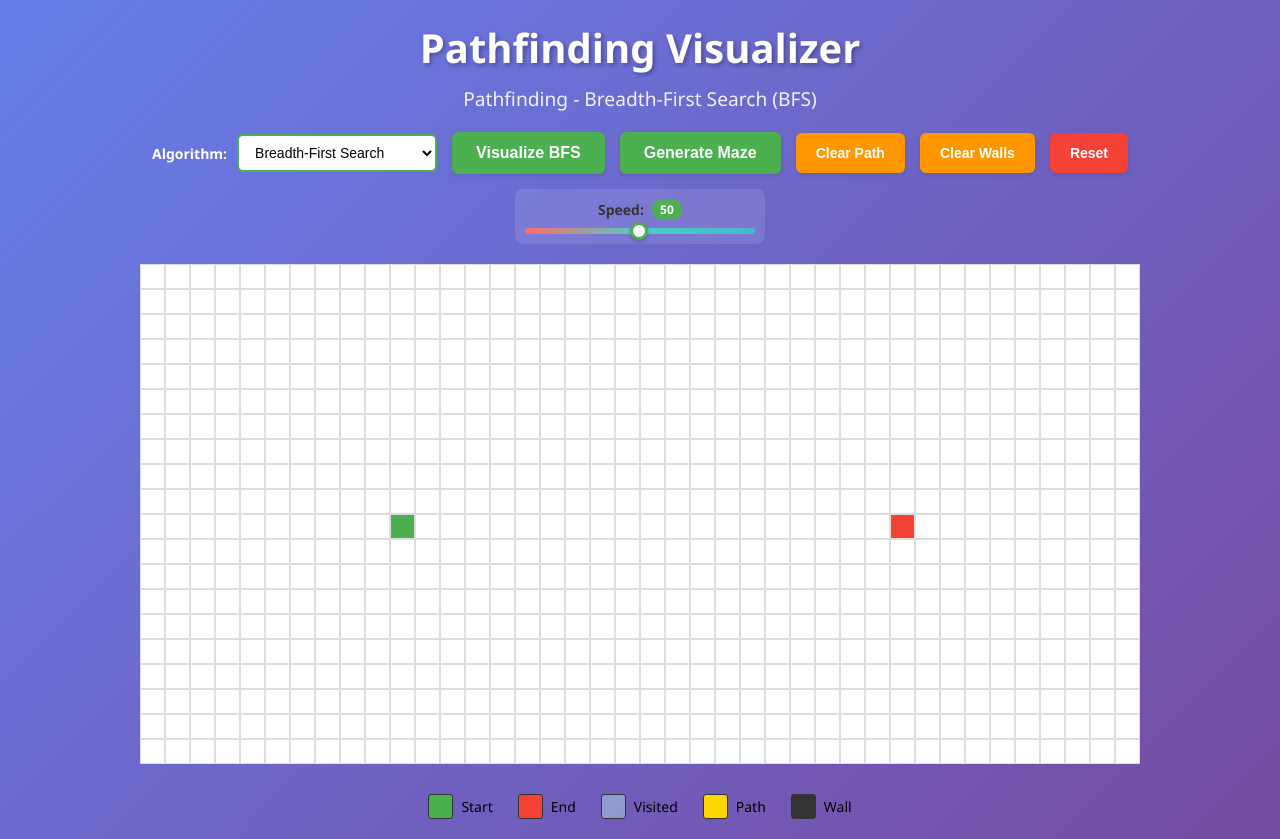
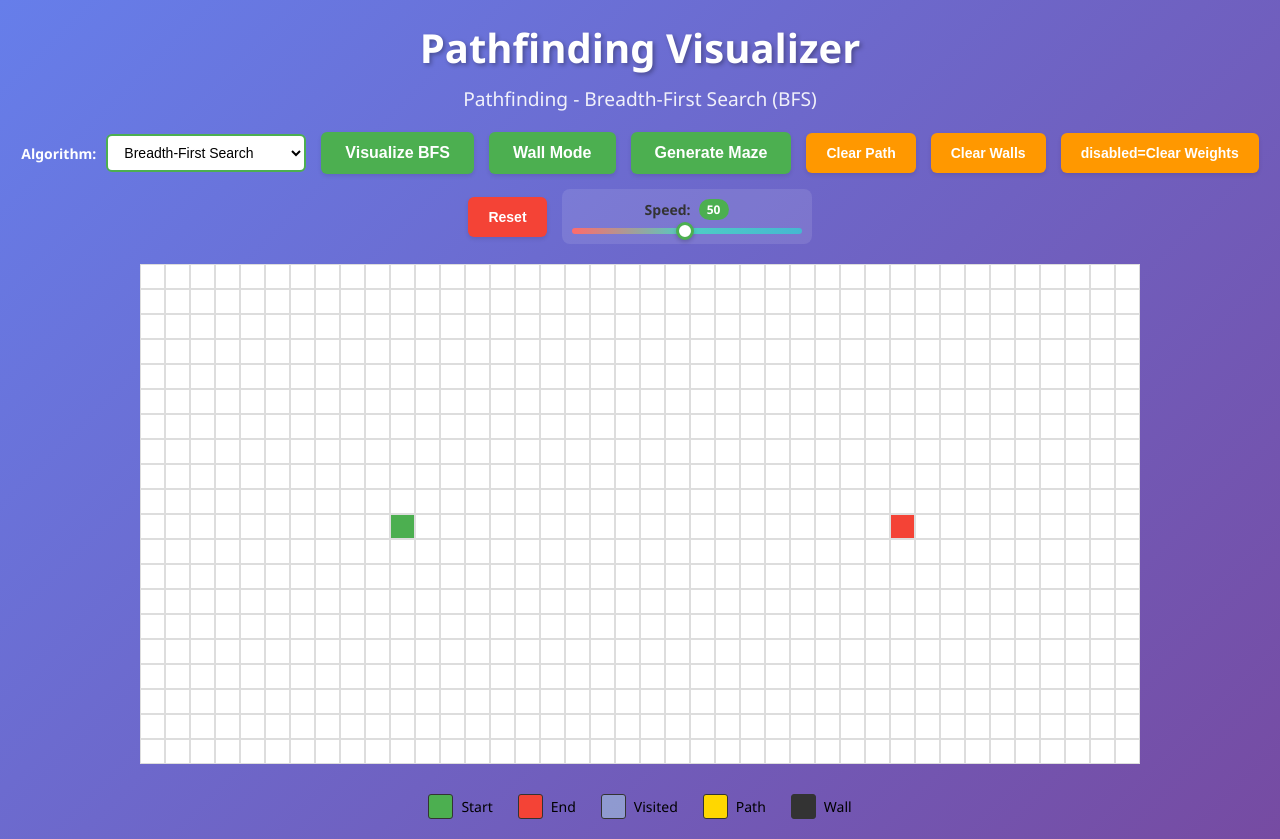
Before and after one commit to sagrvma/algorithm-visualizer, a React app: page / in a window 1280 px wide. Built offline with nearby package versions, Linux system fonts and the light colour scheme; the HTML template or start-up script is replaced by a standard one.

Commit message:
added weight handling functionality and clear weight functionality to Visualizer

```diff
--- a/src/features/pathfinding/PathfindingVisualizer.tsx
+++ b/src/features/pathfinding/PathfindingVisualizer.tsx
@@ -18,6 +18,7 @@ const PathFindingVisualizer = () => {
   const [algorithm, setAlgorithm] = useState<
     "BFS" | "DIJKSTRA" | "ASTAR" | "DFS"
   >("BFS");
+  const [isWeightMode, setIsWeightMode] = useState<boolean>(false);
 
   //ALGORITHM CHANGE HANDLER
   const handleAlgorithmChange = (e: React.ChangeEvent<HTMLSelectElement>) => {
@@ -45,6 +46,11 @@ const PathFindingVisualizer = () => {
     setSpeed(newSpeed);
   };
 
+  //TOGGLE WEIGHT MODE
+  const toggleWeightMode = () => {
+    setIsWeightMode(!isWeightMode);
+  };
+
   //WALL DRAWING HANDLERS/EVENT HANDLERS
   const toggleWall = (
     currentGrid: GridType,
@@ -63,6 +69,31 @@ const PathFindingVisualizer = () => {
     return newGrid;
   };
 
+  //Weight Mode - Toggle Weights
+  const toggleWeight = (
+    currentGrid: GridType,
+    row: number,
+    col: number
+  ): GridType => {
+    const newGrid: GridType = currentGrid.map((r) =>
+      r.map((tile) => ({ ...tile }))
+    );
+
+    const tile: TileType = newGrid[row][col];
+
+    //Cycle through the weights
+    if (tile.weight === 1) {
+      tile.weight = 5;
+      tile.isWall = false; //Remove wall if it was one
+    } else if (tile.weight === 5) {
+      tile.weight = 15;
+    } else {
+      tile.weight = 1; //Back to normal
+    }
+
+    return newGrid;
+  };
+
   const handleMouseDown = (row: number, col: number): void => {
     if (isVisualizing) {
       return;
@@ -70,13 +101,20 @@ const PathFindingVisualizer = () => {
 
     const tile: TileType = grid[row][col];
 
+    //Don't modify start/end nodes
     if (tile.isStart || tile.isEnd) {
       return;
     }
 
-    const newGrid = toggleWall(grid, row, col);
-
-    setGrid(newGrid);
+    //In in weight mode, cycle through weights
+    if (isWeightMode) {
+      const newGrid = toggleWeight(grid, row, col);
+      setGrid(newGrid);
+    } else {
+      //Normal mode - Toggle walls
+      const newGrid = toggleWall(grid, row, col);
+      setGrid(newGrid);
+    }
 
     setIsMousePressed(true);
   };
@@ -96,8 +134,15 @@ const PathFindingVisualizer = () => {
       return;
     }
 
-    const newGrid = toggleWall(grid, row, col);
-    setGrid(newGrid);
+    if (isWeightMode) {
+      //Weight Mode
+      const newGrid = toggleWeight(grid, row, col);
+      setGrid(newGrid);
+    } else {
+      //Normal mode
+      const newGrid = toggleWall(grid, row, col);
+      setGrid(newGrid);
+    }
   };
 
   const handleMouseUp = (): void => {
@@ -251,6 +296,24 @@ const PathFindingVisualizer = () => {
     });
   };
 
+  //CLEAR WEIGHTS FUNCTIONALITY
+  const clearWeights = (): void => {
+    if (isVisualizing) {
+      return;
+    }
+
+    setGrid((prevGrid) => {
+      const newGrid = prevGrid.map((r) =>
+        r.map((tile) => ({
+          ...tile,
+          weight: 1, //Reset weight to normal
+        }))
+      );
+
+      return newGrid;
+    });
+  };
+
   //RENDER
   return (
     //adding mouseUp handler here so it works even if the mouse pointer leaves the grid
@@ -280,6 +343,14 @@ const PathFindingVisualizer = () => {
             ? "A*"
             : "DFS"}
         </button>
+
+        <button
+          className={`weight-toggle ${isWeightMode ? "active" : ""}`}
+          onClick={toggleWeightMode}
+          disabled={isVisualizing}
+        >
+          {isWeightMode ? "Weight Mode" : "Wall Mode"}
+        </button>
         <button
           className="maze-button"
           onClick={handleMazeGeneration}
@@ -300,6 +371,11 @@ const PathFindingVisualizer = () => {
           disabled={isVisualizing}
         >
           Clear Walls
+        </button>
+        <button className="clear-button" onClick={clearWeights}>
+          {" "}
+          disabled={isVisualizing}
+          Clear Weights
         </button>
         <button
           className="reset-button"
```
Also changed, not shown: src/features/pathfinding/constants.ts (added, +16 -0 lines).
